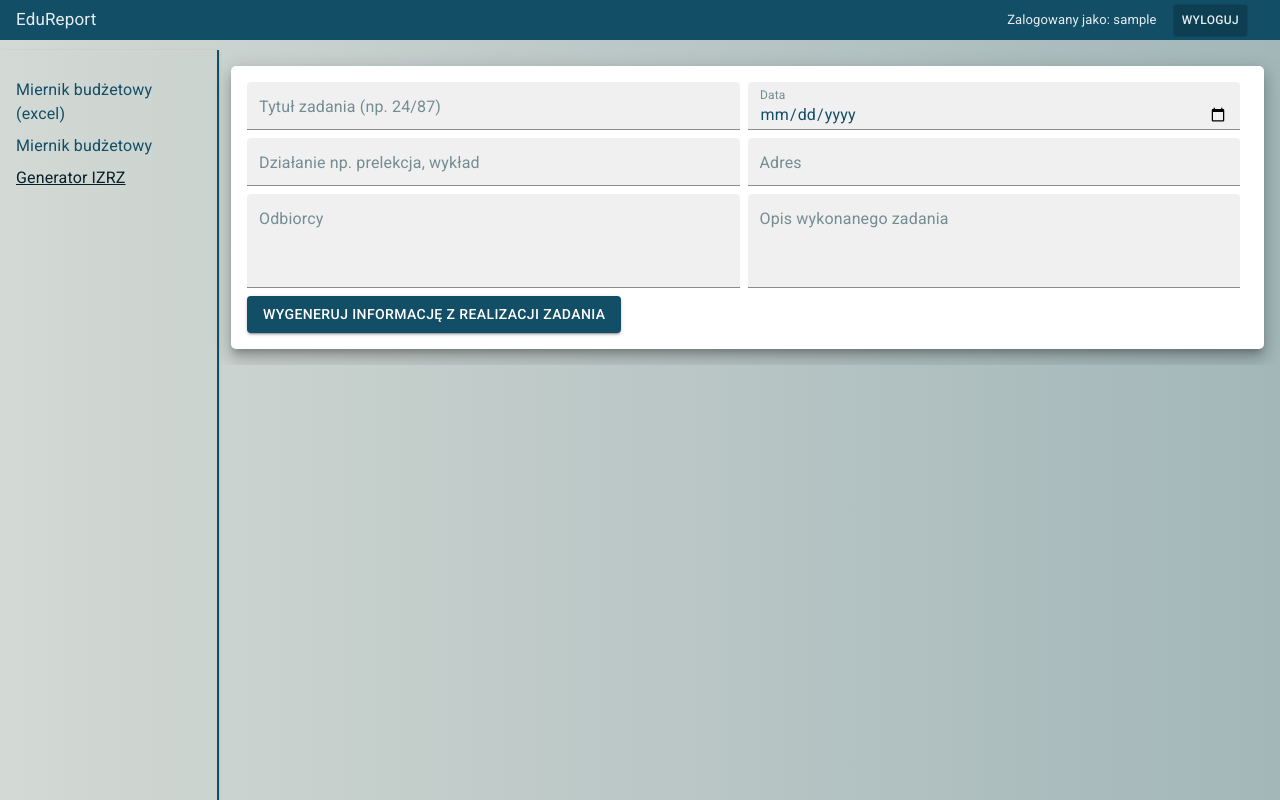
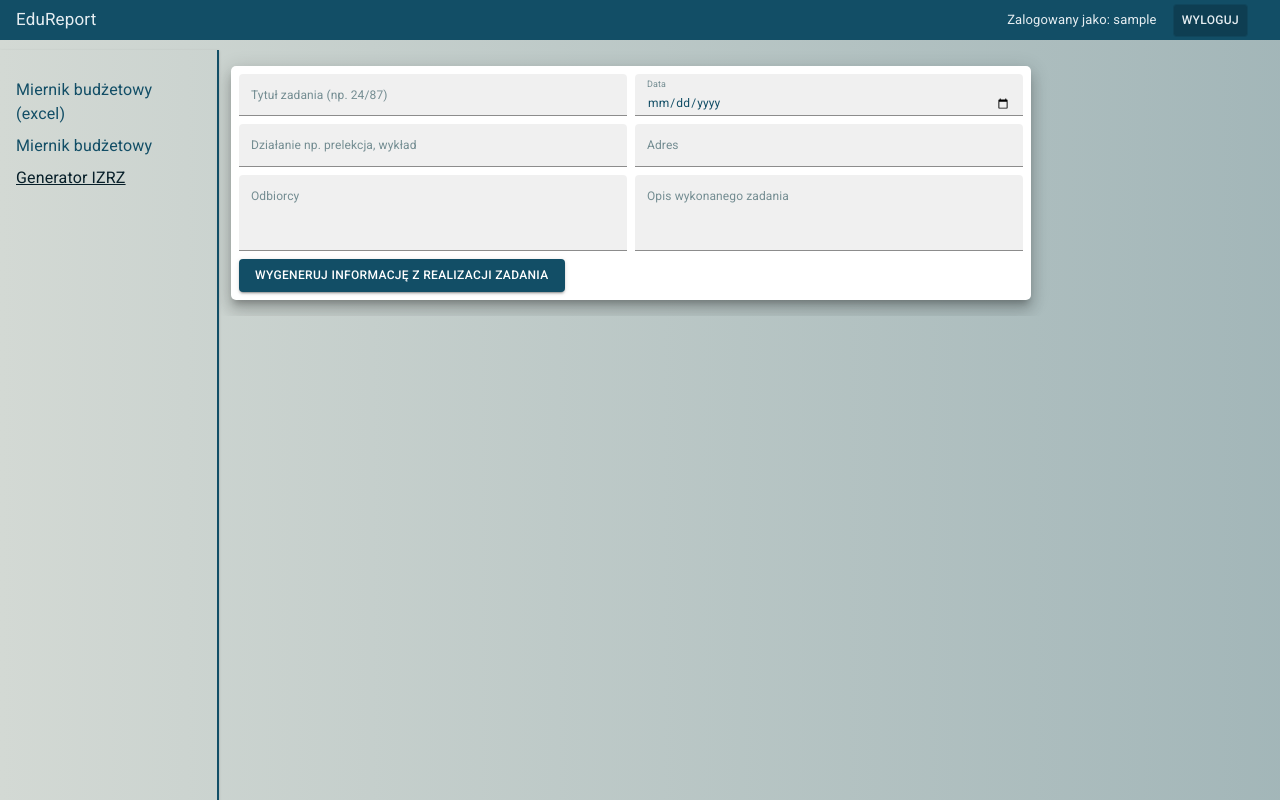
Before and after one commit to Soberek/edureport-app, a React (Vite) app: page /izrz-generator in a window 1280 px wide. Built offline with nearby package versions, Linux system fonts and the light colour scheme; no server answers; sample sign-in values are in the browser's storage.

Commit message:
style: some styling

```diff
--- a/src/components/molecules/ExcelUploaderMonths.tsx
+++ b/src/components/molecules/ExcelUploaderMonths.tsx
@@ -20,7 +20,7 @@ export const ExcelUploaderMonths: React.FC<ExcelUploaderMonthsProps> = ({ months
       </Typography>
       <Box
         justifyContent="flex-start"
-        marginBottom={4}
+        marginBottom={2}
         display="flex"
         flexDirection="row"
         flexWrap="wrap"
--- a/src/components/pages/IzrzGenerator.tsx
+++ b/src/components/pages/IzrzGenerator.tsx
@@ -20,13 +20,19 @@ const TaskForm: React.FC = () => {
           <Form>
             <Grid
               container
-              spacing={2}
+              spacing={1}
               gap={1}
-              p={2}
+              p={1}
               sx={{
                 backgroundColor: "white",
                 boxShadow: 10,
-                borderRadius: `5px`
+                borderRadius: `5px`,
+                "& > div *": {
+                  fontSize: 12
+                },
+                maxWidth: {
+                  md: 800
+                }
               }}
             >
               <Grid size={{ xs: 12, sm: 6 }}>
--- a/src/main.tsx
+++ b/src/main.tsx
@@ -100,11 +100,8 @@ export const themeOptions: ThemeOptions = {
       },
       styleOverrides: {
         root: {
-          fontSize: "0.5rem",
           padding: 0,
-          "@media (min-width:900px)": {
-            fontSize: "1.5rem" // Increase the font size on larger screens
-          }
+          fontSize: 10
         }
       }
     }
```
Also changed, not shown: src/components/molecules/ExcelUploaderUploadButtons.tsx (+0 -15 lines).
